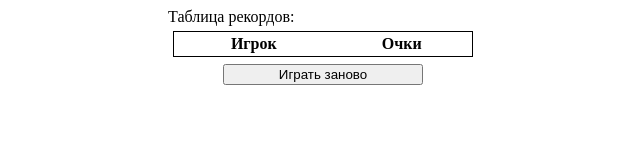
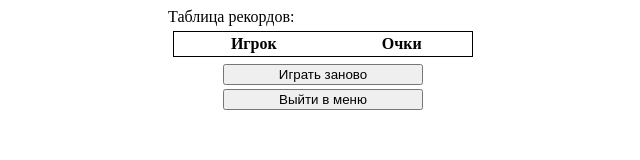
Before and after one commit to TheLifes08/web-tetris, a plain HTML site: page records.html in a window 1280 px wide. Shown: the whole page, without its empty margins (317-957 px from the left). Drawn offline with Linux system fonts and the light colour scheme.

Commit message:
fix: index.html records.html

```diff
--- a/records.html
+++ b/records.html
@@ -39,6 +39,10 @@
             function redirectToGame() {
                 window.location.href = "https://localhost/main.html";
             }
+
+            function redirectToMenu() {
+                window.location.href = "https://localhost/index.html";
+            }
         </script>
     </head>
 
@@ -55,6 +59,9 @@
             <div style="width: 200px; padding: 2px; margin: auto;">
                 <button style="width: 200px;" onclick="redirectToGame()">Играть заново</button>
             </div>
+            <div style="width: 200px; padding: 2px; margin: auto;">
+                <button style="width: 200px;" onclick="redirectToMenu()">Выйти в меню</button>
+            </div>
         </div>
     </body>
 </html>
```
Also changed, not shown: index.html (+1 -0 lines).
